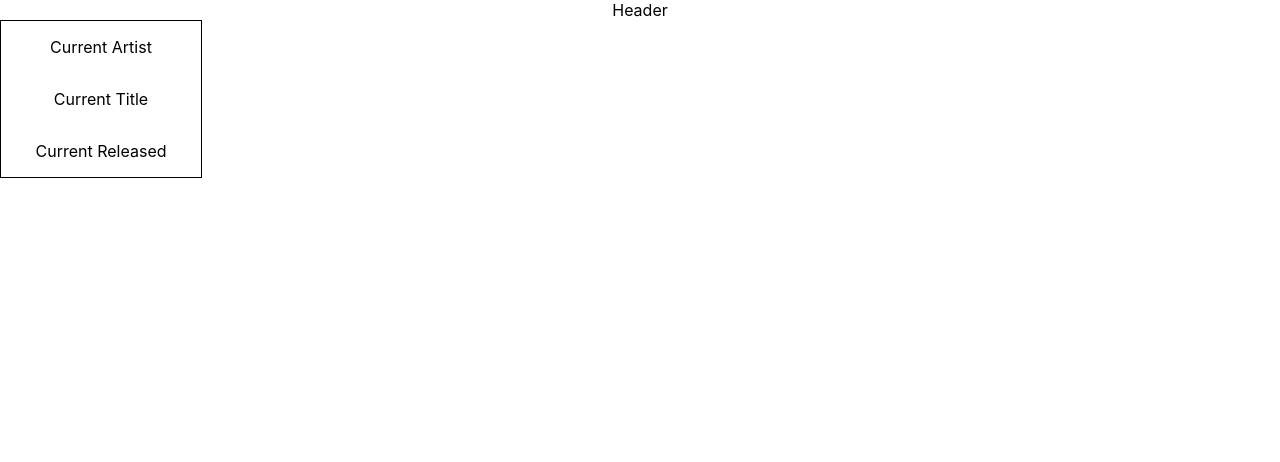
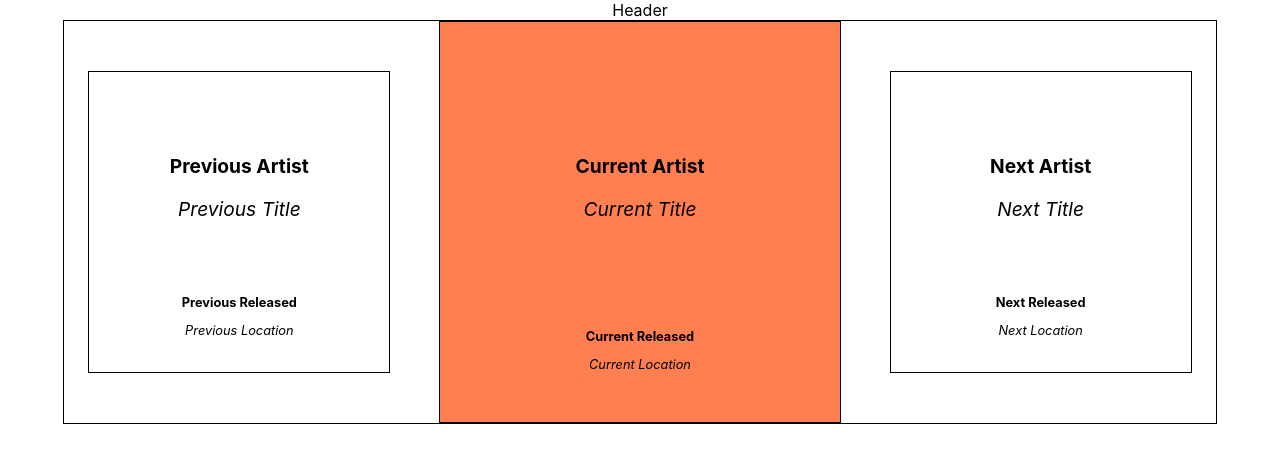
Before and after one commit to m-ghiringhelli/hip-hop-journey, a React (Create React App) app: page / in a window 1280 px wide. Shown: the top 462 px of the page. Built offline with nearby package versions, Linux system fonts and the light colour scheme.

Commit message:
introduce basic styling for main page

```diff
--- a/src/components/Album/Album.css
+++ b/src/components/Album/Album.css
@@ -1,6 +1,32 @@
 .album {
-  width: 200px;
+  width: 300px;
+  height: 300px;
   border: 1px solid black;
   display: flex;
   flex-direction: column;
+  justify-content: space-around;
 }
+
+.artist-title {
+  font-size: 1.2rem;
+}
+
+.artist-title p:nth-child(1) {
+  font-weight: bold;
+}
+
+.artist-title p:nth-child(2) {
+  font-style: italic;
+}
+
+.year-location {
+  font-size: 0.8rem;
+}
+
+.year-location p:nth-child(1) {
+  font-weight: bold;
+}
+
+.year-location p:nth-child(2) {
+  font-style: italic;
+}
--- a/src/components/Album/Album.js
+++ b/src/components/Album/Album.js
@@ -1,13 +1,20 @@
 import React, { useState } from 'react';
 import './Album.css';
 
-export default function Album({ album }) {
+export default function Album({ className, album }) {
 
   return (
-    <div className="album">
-      <p>{album.artist}</p>
-      <p>{album.title}</p>
-      <p>{album.released}</p>
+    <div className='album'>
+      <div>
+      </div>
+      <div className='artist-title'>
+        <p>{album.artist}</p>
+        <p>{album.title}</p>
+      </div>
+      <div className='year-location'>
+        <p>{album.released}</p>
+        <p>{album.location}</p>
+      </div>
     </div>
   );
 }
--- /dev/null
+++ b/src/components/Body/Body.css
@@ -0,0 +1,15 @@
+.albumContainer {
+  width: 90%;
+  margin: auto;
+  display: flex;
+  justify-content: space-around;
+  align-items: center;
+  border: 1px solid black;
+}
+
+.album:nth-child(2) {
+  height: 400px;
+  width: 400px;
+  font-size: 1.4rem !important;
+  background-color: coral;
+}
--- a/src/components/Body/Body.js
+++ b/src/components/Body/Body.js
@@ -1,16 +1,33 @@
 import React, { useState } from 'react';
 import Album from '../Album/Album';
+import styles from './Body.css';
+import './Body.css';
 
 export default function Body() {
+  const [previousAlbum, setPreviousAlbum] = useState({
+    title: 'Previous Title',
+    artist: 'Previous Artist',
+    released: 'Previous Released',
+    location: 'Previous Location'
+  });
   const [currentAlbum, setCurrentAlbum] = useState({
     title: 'Current Title',
     artist: 'Current Artist',
-    released: 'Current Released'
+    released: 'Current Released',
+    location: 'Current Location'
+  });
+  const [nextAlbum, setNextAlbum] = useState({
+    title: 'Next Title',
+    artist: 'Next Artist',
+    released: 'Next Released',
+    location: 'Next Location'
   });
 
   return (
-    <div>
-      <Album album={currentAlbum} />
+    <div className='albumContainer'>
+      <Album album={previousAlbum} />
+      <Album className={styles.currentAlbum} album={currentAlbum} />
+      <Album album={nextAlbum} />
     </div>
   );
 }
```
